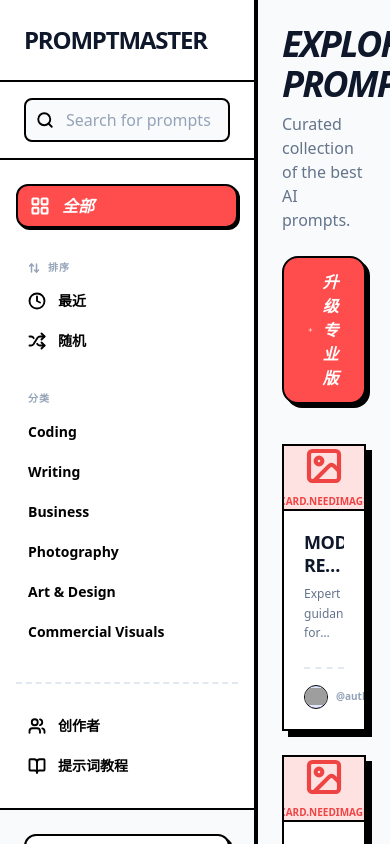
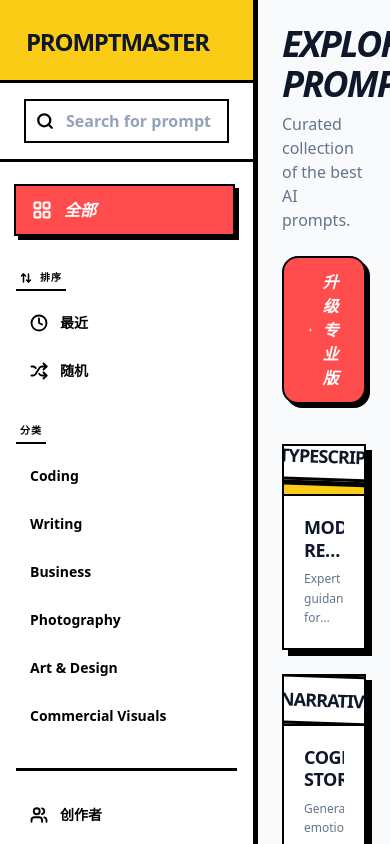
Before and after one commit to Sniper1211/PromptMaster, a React (Vite) app: page / in a window 390 px wide. Built offline with nearby package versions, Linux system fonts and the light colour scheme; grey boxes are pictures that could not be loaded.

Commit message:
refactor: optimize UI layout and styles
- Implement waterfall layout for prompt cards
- Refactor PromptCard for variable height and better visual hierarchy
- Update Sidebar and Footer to match Brutalist design language
- Optimize Search input styles (inner shadow)

```diff
--- a/src/components/PromptCard.tsx
+++ b/src/components/PromptCard.tsx
@@ -9,6 +9,17 @@
   onTry: (prompt: Prompt) => void;
 }
 
+const TAG_COLORS = [
+  'bg-[#FF4D4D]', // Red
+  'bg-[#FACC15]', // Yellow
+  'bg-[#8B5CF6]', // Purple
+  'bg-[#F26522]', // Orange
+  'bg-[#2DD4BF]', // Teal
+  'bg-[#EC4899]', // Pink
+  'bg-[#A855F7]', // Violet
+  'bg-[#14B8A6]', // Teal-500
+];
+
 const PromptCard: React.FC<PromptCardProps> = ({ prompt, onTry }) => {
   const [copied, setCopied] = useState(false);
   const { t } = useTranslation();
@@ -19,36 +30,56 @@
     setTimeout(() => setCopied(false), 2000);
   };
 
+  // Get a deterministic color based on prompt ID
+  const getCardColor = (id: string) => {
+    const sum = id.split('').reduce((acc, char) => acc + char.charCodeAt(0), 0);
+    return TAG_COLORS[sum % TAG_COLORS.length];
+  };
+
   return (
-    <div className="brutal-card group flex flex-col h-full rounded-none">
+    <div className="brutal-card group flex flex-col rounded-none">
       {/* Image Container */}
       <div className="relative overflow-hidden border-b-[2.5px] border-black">
         {prompt.previewImageUrl ? (
           <img
             src={prompt.previewImageUrl}
             alt={prompt.title}
-            className="w-full h-full object-cover transition-transform duration-500 group-hover:scale-105"
+            className="w-full h-auto object-cover transition-transform duration-500 group-hover:scale-105"
           />
         ) : (
-          <div className="aspect-video bg-red-100 flex flex-col items-center justify-center text-red-500">
-            <ImageIcon size={40} strokeWidth={2.5} />
-            <span className="text-[10px] font-black uppercase mt-2">{t('card.needImage')}</span>
+          <div className={`aspect-video ${getCardColor(prompt.id)} p-6 flex flex-wrap content-center justify-center gap-4 relative overflow-hidden`}>
+             {/* Decorative pattern */}
+             <div className="absolute inset-0 opacity-10"
+                  style={{
+                    backgroundImage: 'radial-gradient(circle at 2px 2px, black 1px, transparent 0)',
+                    backgroundSize: '16px 16px'
+                  }}
+             />
+
+             {prompt.tags.slice(0, 3).map((tag, i) => (
+                <span
+                  key={i}
+                  className="relative inline-block px-5 py-2 bg-white border-[3px] border-black text-lg font-black uppercase tracking-tighter shadow-[5px_5px_0px_0px_rgba(0,0,0,1)] transform rotate-[-3deg] odd:rotate-[2deg] group-hover:opacity-10 transition-opacity duration-300"
+                >
+                  {tag}
+                </span>
+             ))}
           </div>
         )}
 
         {/* Overlay Actions */}
-        <div className="absolute inset-0 bg-black/40 opacity-0 group-hover:opacity-100 transition-opacity flex items-center justify-center gap-4">
+        <div className="absolute inset-0 z-20 bg-black/40 opacity-0 group-hover:opacity-100 transition-opacity flex items-center justify-center gap-6">
           <button
             onClick={() => onTry(prompt)}
-            className="p-3 bg-white border-[2px] border-black rounded-lg brutal-shadow-sm hover:translate-x-[1px] hover:translate-y-[1px] hover:shadow-none transition-all"
+            className="p-4 bg-white border-[2.5px] border-black rounded-xl brutal-shadow hover:translate-x-[2px] hover:translate-y-[2px] hover:shadow-none transition-all"
           >
-            <Play size={20} className="fill-black" />
+            <Play size={32} className="fill-black" strokeWidth={2.5} />
           </button>
           <button
             onClick={handleCopy}
-            className="p-3 bg-white border-[2px] border-black rounded-lg brutal-shadow-sm hover:translate-x-[1px] hover:translate-y-[1px] hover:shadow-none transition-all"
+            className="p-4 bg-white border-[2.5px] border-black rounded-xl brutal-shadow hover:translate-x-[2px] hover:translate-y-[2px] hover:shadow-none transition-all"
           >
-            {copied ? <Check size={20} className="text-green-600" /> : <Copy size={20} />}
+            {copied ? <Check size={32} className="text-green-600" strokeWidth={3} /> : <Copy size={32} strokeWidth={2.5} />}
           </button>
         </div>
       </div>
@@ -58,23 +89,9 @@
         <h3 className="text-lg font-black mb-2 line-clamp-2 leading-tight uppercase tracking-tight group-hover:text-[#FF4D4D] transition-colors">
           {prompt.title}
         </h3>
-        <p className="text-slate-500 text-xs font-medium mb-6 line-clamp-3 leading-relaxed flex-1">
+        <p className="text-slate-500 text-xs font-medium line-clamp-3 leading-relaxed flex-1">
           {prompt.description}
         </p>
-
-        {/* Footer */}
-        <div className="flex items-center justify-between pt-4 border-t-[2px] border-dashed border-slate-200">
-          <div className="flex items-center gap-2">
-            <div className="w-6 h-6 rounded-full border-[1.5px] border-black bg-indigo-100 flex items-center justify-center overflow-hidden">
-              <img src={`https://api.dicebear.com/7.x/avataaars/svg?seed=${prompt.id}`} alt="avatar" />
-            </div>
-            <span className="text-[10px] font-black text-slate-400">@author_id</span>
-          </div>
-
-          <span className="px-2 py-1 bg-white border-[1.5px] border-black text-[9px] font-black uppercase tracking-tighter rounded-md brutal-shadow-sm">
-            PromptMaster
-          </span>
-        </div>
       </div>
     </div>
   );
--- a/src/components/home/PromptGrid.tsx
+++ b/src/components/home/PromptGrid.tsx
@@ -14,10 +14,10 @@
     const { t } = useTranslation();
 
     return (
-        <div className="columns-1 md:columns-2 lg:columns-3 xl:columns-4 gap-6 space-y-6">
+        <div className="columns-1 md:columns-2 lg:columns-3 xl:columns-4 gap-6">
             {prompts.length > 0 ? (
                 prompts.map(prompt => (
-                    <div key={prompt.id} className="break-inside-avoid">
+                    <div key={prompt.id} className="break-inside-avoid mb-6">
                         <PromptCard
                             prompt={prompt}
                             onTry={onSelectPrompt}
--- a/src/components/layout/Sidebar.tsx
+++ b/src/components/layout/Sidebar.tsx
@@ -35,23 +35,23 @@
     const categories = Object.values(Category);
 
     return (
-        <aside className="w-64 border-r-[2.5px] border-black bg-white flex flex-col h-screen h-full overflow-y-auto custom-scrollbar shrink-0">
+        <aside className="w-64 border-r-[3px] border-black bg-white flex flex-col h-screen overflow-y-auto custom-scrollbar shrink-0">
             {/* Brand */}
-            <div className="p-6 border-b-[2.5px] border-black">
-                <h1 className="text-2xl font-black uppercase tracking-tighter">PromptMaster</h1>
+            <div className="p-6 border-b-[3px] border-black hover:bg-[#FACC15] transition-colors group cursor-pointer">
+                <h1 className="text-2xl font-black uppercase tracking-tighter group-hover:translate-x-[2px] group-hover:translate-y-[2px] transition-transform">PromptMaster</h1>
             </div>
 
             {/* Search */}
-            <div className="p-4 px-6 border-b-[2.5px] border-black">
+            <div className="p-4 px-6 border-b-[3px] border-black bg-white">
                 <div className="relative group">
                     <input
                         type="text"
                         value={searchQuery}
                         onChange={(e) => setSearchQuery(e.target.value)}
                         placeholder={t('hero.searchPlaceholder')}
-                        className="w-full pl-10 pr-4 py-2 border-[2px] border-black rounded-lg focus:outline-none focus:ring-0 placeholder:text-slate-400 font-medium bg-gray-50 group-hover:bg-white transition-colors"
+                        className="w-full pl-10 pr-4 py-2 border-[2.5px] border-black rounded-none focus:outline-none focus:ring-0 placeholder:text-slate-400 font-bold bg-white focus:bg-gray-50 transition-all focus:shadow-[inset_3px_3px_0px_0px_rgba(0,0,0,0.1)]"
                     />
-                    <Search className="absolute left-3 top-1/2 -translate-y-1/2 text-black" size={18} strokeWidth={2.5} />
+                    <Search className="absolute left-3 top-1/2 -translate-y-1/2 text-black" size={18} strokeWidth={3} />
                 </div>
             </div>
 
@@ -61,9 +61,9 @@
                 <div>
                     <button
                         onClick={() => setActiveCategory(Category.ALL)}
-                        className={`w-full flex items-center gap-3 px-3 py-2 rounded-xl transition-all ${activeCategory === Category.ALL
-                                ? 'bg-[#FF4D4D] text-white border-[2px] border-black shadow-[2px_2px_0px_0px_rgba(0,0,0,1)]'
-                                : 'hover:bg-gray-100 text-black font-bold'
+                        className={`w-full flex items-center gap-3 px-4 py-3 border-[2.5px] border-black rounded-none transition-all ${activeCategory === Category.ALL
+                                ? 'bg-[#FF4D4D] text-white shadow-[4px_4px_0px_0px_rgba(0,0,0,1)] translate-x-[-2px] translate-y-[-2px]'
+                                : 'bg-white hover:bg-gray-100 text-black hover:shadow-[4px_4px_0px_0px_rgba(0,0,0,1)] hover:translate-x-[-2px] hover:translate-y-[-2px]'
                             }`}
                     >
                         <LayoutGrid size={20} strokeWidth={2.5} />
@@ -72,17 +72,17 @@
                 </div>
 
                 {/* Sort Section */}
-                <section className="space-y-2">
-                    <div className="flex items-center gap-2 px-3 text-slate-400 font-black uppercase tracking-widest text-[10px]">
+                <section className="space-y-3">
+                    <div className="flex items-center gap-2 px-1 text-black font-black uppercase tracking-widest text-[10px] border-b-[2px] border-black pb-1 w-fit">
                         <ArrowUpDown size={12} strokeWidth={3} />
                         <span>排序</span>
                     </div>
-                    <div className="space-y-1">
-                        <button className="w-full flex items-center gap-3 px-3 py-2 rounded-lg hover:bg-gray-100 text-black font-bold text-sm">
+                    <div className="space-y-2">
+                        <button className="w-full flex items-center gap-3 px-3 py-2 border-[2px] border-transparent hover:border-black hover:bg-white hover:shadow-[3px_3px_0px_0px_rgba(0,0,0,1)] transition-all text-black font-bold text-sm">
                             <Clock size={18} strokeWidth={2.5} />
                             <span>最近</span>
                         </button>
-                        <button className="w-full flex items-center gap-3 px-3 py-2 rounded-lg hover:bg-gray-100 text-black font-bold text-sm">
+                        <button className="w-full flex items-center gap-3 px-3 py-2 border-[2px] border-transparent hover:border-black hover:bg-white hover:shadow-[3px_3px_0px_0px_rgba(0,0,0,1)] transition-all text-black font-bold text-sm">
                             <Shuffle size={18} strokeWidth={2.5} />
                             <span>随机</span>
                         </button>
@@ -90,18 +90,18 @@
                 </section>
 
                 {/* Categories Section */}
-                <section className="space-y-2">
-                    <div className="flex items-center gap-2 px-3 text-slate-400 font-black uppercase tracking-widest text-[10px]">
+                <section className="space-y-3">
+                    <div className="flex items-center gap-2 px-1 text-black font-black uppercase tracking-widest text-[10px] border-b-[2px] border-black pb-1 w-fit">
                         <span>分类</span>
                     </div>
-                    <div className="space-y-1">
+                    <div className="space-y-2">
                         {categories.filter(c => c !== Category.ALL).map((category) => (
                             <button
                                 key={category}
                                 onClick={() => setActiveCategory(category)}
-                                className={`w-full flex items-center gap-3 px-3 py-2 rounded-lg transition-colors text-sm font-bold ${activeCategory === category
-                                        ? 'text-[#FF4D4D] bg-[#FF4D4D]/5'
-                                        : 'text-black hover:bg-gray-100'
+                                className={`w-full flex items-center gap-3 px-3 py-2 border-[2px] transition-all text-sm font-bold ${activeCategory === category
+                                        ? 'border-black bg-[#FACC15] shadow-[3px_3px_0px_0px_rgba(0,0,0,1)]'
+                                        : 'border-transparent text-black hover:border-black hover:bg-white hover:shadow-[3px_3px_0px_0px_rgba(0,0,0,1)]'
                                     }`}
                             >
                                 <span>{t(`categories.${category}`)}</span>
@@ -111,12 +111,12 @@
                 </section>
 
                 {/* Other Sections */}
-                <section className="space-y-1 border-t-[2px] border-dashed border-slate-200 pt-6">
-                    <button className="w-full flex items-center gap-3 px-3 py-2 rounded-lg hover:bg-gray-100 text-black font-bold text-sm">
+                <section className="space-y-2 border-t-[3px] border-black pt-6">
+                    <button className="w-full flex items-center gap-3 px-3 py-2 border-[2px] border-transparent hover:border-black hover:bg-white hover:shadow-[3px_3px_0px_0px_rgba(0,0,0,1)] transition-all text-black font-bold text-sm">
                         <Users size={18} strokeWidth={2.5} />
                         <span>创作者</span>
                     </button>
-                    <button className="w-full flex items-center gap-3 px-3 py-2 rounded-lg hover:bg-gray-100 text-black font-bold text-sm">
+                    <button className="w-full flex items-center gap-3 px-3 py-2 border-[2px] border-transparent hover:border-black hover:bg-white hover:shadow-[3px_3px_0px_0px_rgba(0,0,0,1)] transition-all text-black font-bold text-sm">
                         <BookOpen size={18} strokeWidth={2.5} />
                         <span>提示词教程</span>
                     </button>
@@ -124,10 +124,10 @@
             </div>
 
             {/* Footer / Language */}
-            <div className="p-6 border-t-[2.5px] border-black bg-gray-50 mt-auto">
+            <div className="p-6 border-t-[3px] border-black bg-[#F2F2F2] mt-auto">
                 <button
                     onClick={toggleLanguage}
-                    className="w-full flex items-center justify-between px-3 py-2 border-[2px] border-black rounded-xl bg-white hover:bg-gray-50 transition-all shadow-[3px_3px_0px_0px_rgba(0,0,0,1)] active:translate-x-[1px] active:translate-y-[1px] active:shadow-[1px_1px_0px_0px_rgba(0,0,0,1)]"
+                    className="w-full flex items-center justify-between px-4 py-3 border-[2.5px] border-black bg-white hover:bg-[#2DD4BF] transition-all shadow-[4px_4px_0px_0px_rgba(0,0,0,1)] active:translate-x-[2px] active:translate-y-[2px] active:shadow-none"
                 >
                     <Globe size={18} strokeWidth={2.5} />
                     <span className="font-black text-xs uppercase">{currentLanguage.toUpperCase()}</span>
--- a/src/index.css
+++ b/src/index.css
@@ -16,6 +16,6 @@
   }
 
   .brutal-card {
-    @apply border-[2.5px] border-black shadow-[6px_6px_0px_0px_rgba(0,0,0,1)] hover:shadow-[10px_10px_0px_0px_rgba(0,0,0,1)] transition-all bg-white overflow-hidden;
+    @apply border-[2.5px] border-black shadow-[6px_6px_0px_0px_rgba(0,0,0,1)] hover:shadow-[10px_10px_0px_0px_rgba(0,0,0,1)] hover:-translate-y-1 hover:-translate-x-1 transition-all bg-white overflow-hidden;
   }
 }
```
Also changed, not shown: src/components/layout/Footer.tsx (+28 -16 lines), .trae/documents/Refactor Non-Image Prompt Card Display.md (added), .trae/documents/Refactor Prompt List to Masonry Layout.md (added).
